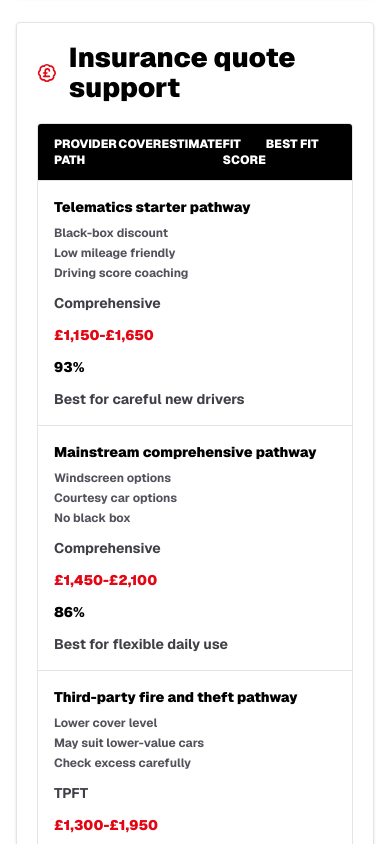
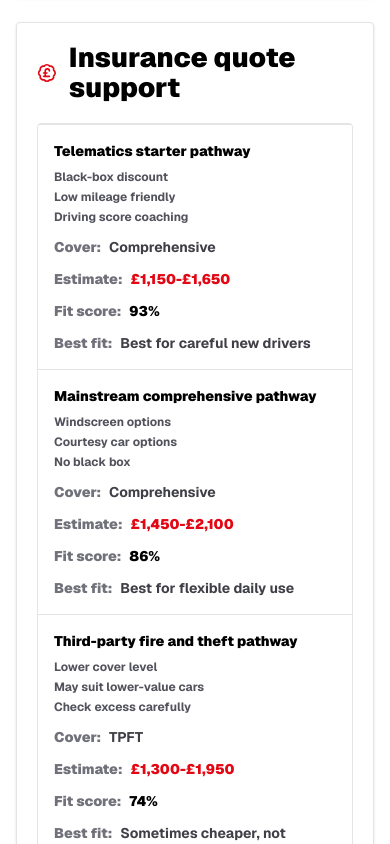
Before and after one commit to LDrivingAcademy/LDA, a Next.js app: page /insurance-support in a window 390 px wide. Shown: the part 1580-2424 px from the top of the page. Built offline with nearby package versions, Linux system fonts and the light colour scheme.

Commit message:
Make insurance support table mobile readable

```diff
--- a/src/components/insurance-support.tsx
+++ b/src/components/insurance-support.tsx
@@ -70,8 +70,8 @@ export function InsuranceSupport() {
               <BadgePoundSterling className="text-brand" />
               <h2 className="text-2xl font-black">Insurance quote support</h2>
             </div>
-            <div className="mt-5 overflow-hidden rounded border border-zinc-200">
-              <div className="grid grid-cols-[1.1fr_0.7fr_0.8fr_0.7fr_1.2fr] bg-black px-4 py-3 text-xs font-black uppercase text-white">
+            <div className="mt-5 rounded border border-zinc-200">
+              <div className="hidden grid-cols-[1.1fr_0.7fr_0.8fr_0.7fr_1.2fr] bg-black px-4 py-3 text-xs font-black uppercase text-white md:grid">
                 <span>Provider path</span>
                 <span>Cover</span>
                 <span>Estimate</span>
@@ -86,10 +86,10 @@ export function InsuranceSupport() {
                       {row.strengths.map((strength) => <span key={strength} className="text-xs text-zinc-600">{strength}</span>)}
                     </div>
                   </div>
-                  <span>{row.type}</span>
-                  <span className="font-black text-brand">{row.estimate}</span>
-                  <span className="font-black text-black">{row.confidence}%</span>
-                  <span>{row.fit}</span>
+                  <span><span className="mr-2 font-black text-zinc-500 md:hidden">Cover:</span>{row.type}</span>
+                  <span className="font-black text-brand"><span className="mr-2 text-zinc-500 md:hidden">Estimate:</span>{row.estimate}</span>
+                  <span className="font-black text-black"><span className="mr-2 text-zinc-500 md:hidden">Fit score:</span>{row.confidence}%</span>
+                  <span><span className="mr-2 font-black text-zinc-500 md:hidden">Best fit:</span>{row.fit}</span>
                 </div>
               ))}
             </div>
```
